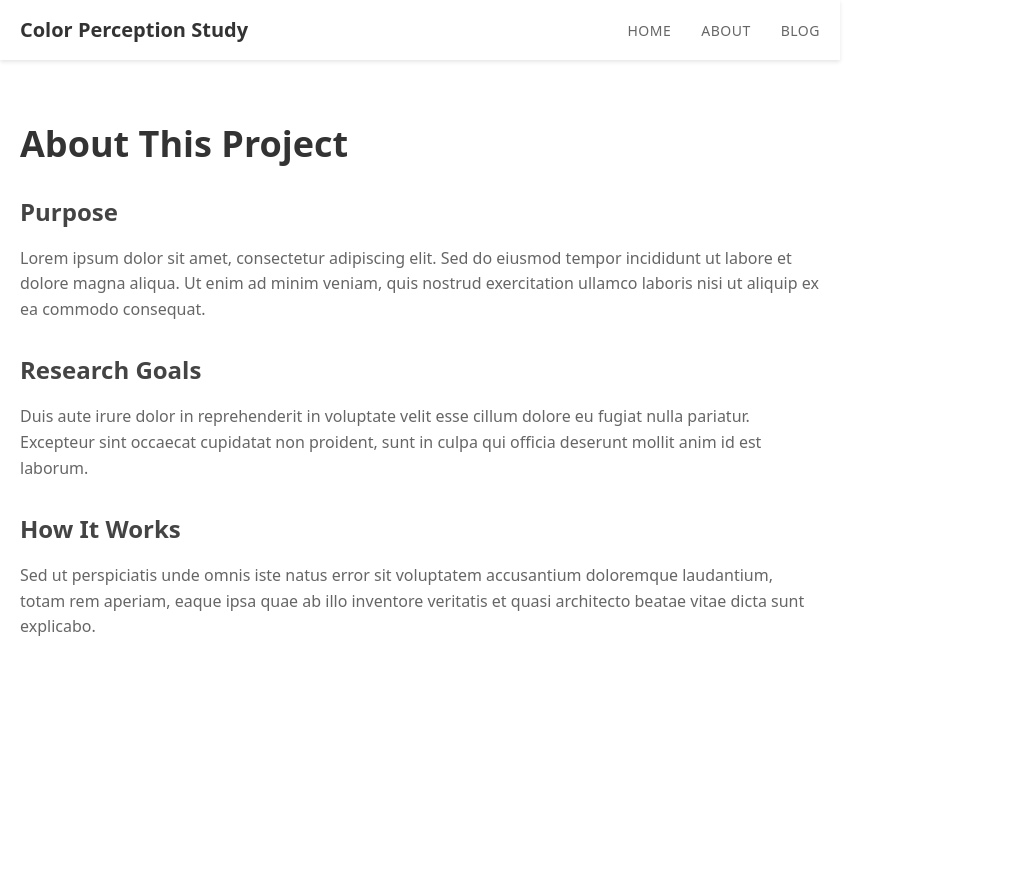
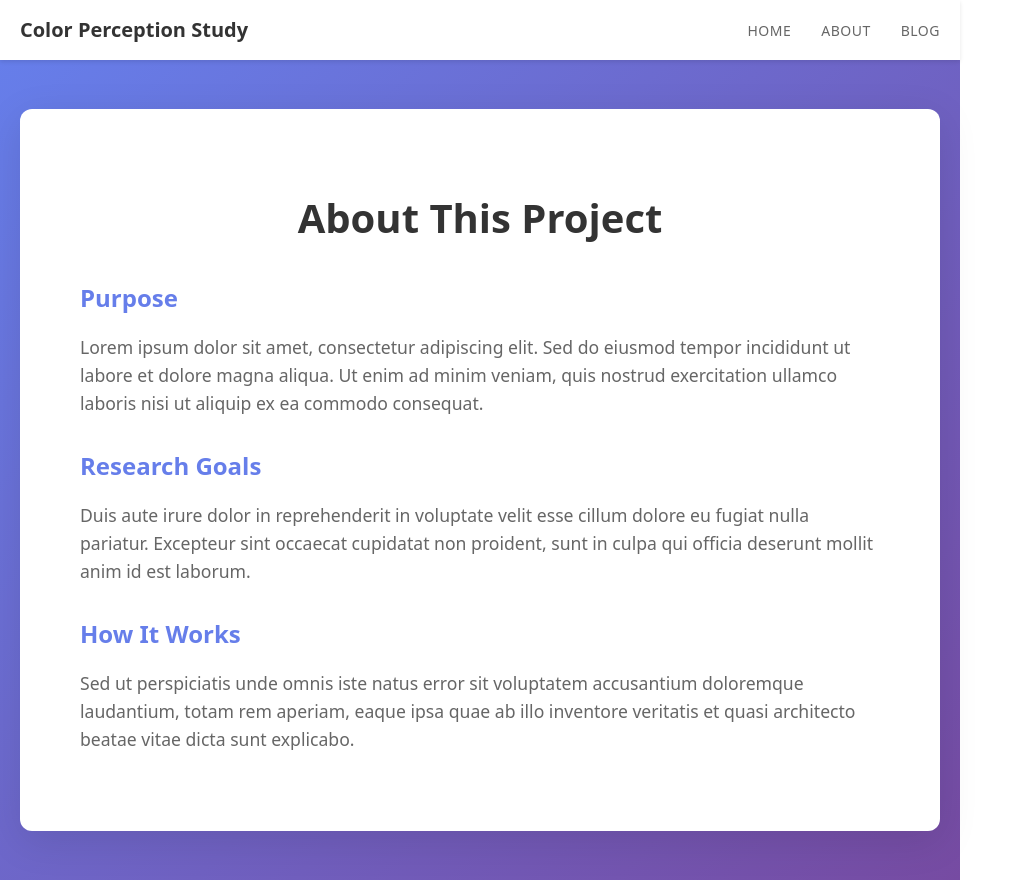
Before and after one commit to jsrahoi-dev/devops-spring26-midterm-source, a React app in the folder frontend/: page /about in a window 1280 px wide. Shown: the whole page, without its empty margins (0-1023 px from the left). Before the commit the page ends 800 px from the top, so only its background shows below. Built offline with nearby package versions, Linux system fonts and the light colour scheme; the HTML template or start-up script is replaced by a standard one.

Commit message:
fix(ui): match About page styles to spec (gradient background, card design)
Co-Authored-By: Claude Sonnet 4.5 <noreply@anthropic.com>

```diff
--- a/frontend/src/components/About.css
+++ b/frontend/src/components/About.css
@@ -1,13 +1,25 @@
 .about-page {
+  min-height: calc(100vh - 60px);
+  display: flex;
+  justify-content: center;
+  align-items: center;
   padding: 40px 20px;
+  background: linear-gradient(135deg, #667eea 0%, #764ba2 100%);
+}
+
+.about-container {
   max-width: 800px;
-  margin: 0 auto;
+  background: white;
+  border-radius: 12px;
+  padding: 60px;
+  box-shadow: 0 10px 40px rgba(0, 0, 0, 0.1);
 }
 
 .about-container h1 {
-  font-size: 36px;
-  margin-bottom: 30px;
+  font-size: 2.5rem;
+  margin-bottom: 40px;
   color: #333;
+  text-align: center;
 }
 
 .about-section {
@@ -15,13 +27,17 @@
 }
 
 .about-section h2 {
-  font-size: 24px;
+  font-size: 1.5rem;
+  color: #667eea;
   margin-bottom: 15px;
-  color: #444;
 }
 
 .about-section p {
-  font-size: 16px;
+  font-size: 1.1rem;
   line-height: 1.6;
   color: #666;
 }
+
+.about-section:last-child {
+  margin-bottom: 0;
+}
--- a/frontend/src/components/About.jsx
+++ b/frontend/src/components/About.jsx
@@ -1,3 +1,4 @@
+import React from 'react';
 import './About.css'
 
 export default function About() {
```
